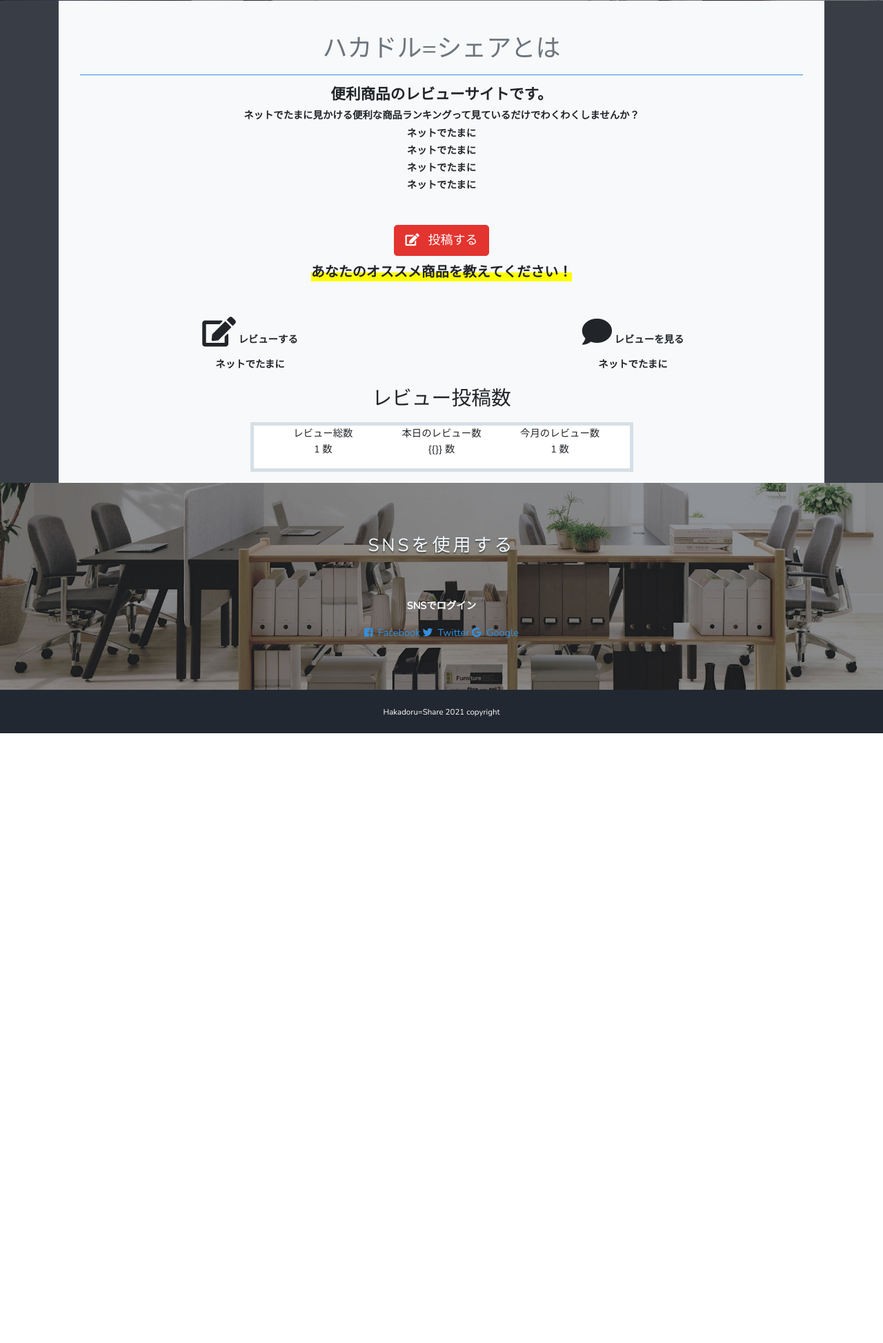
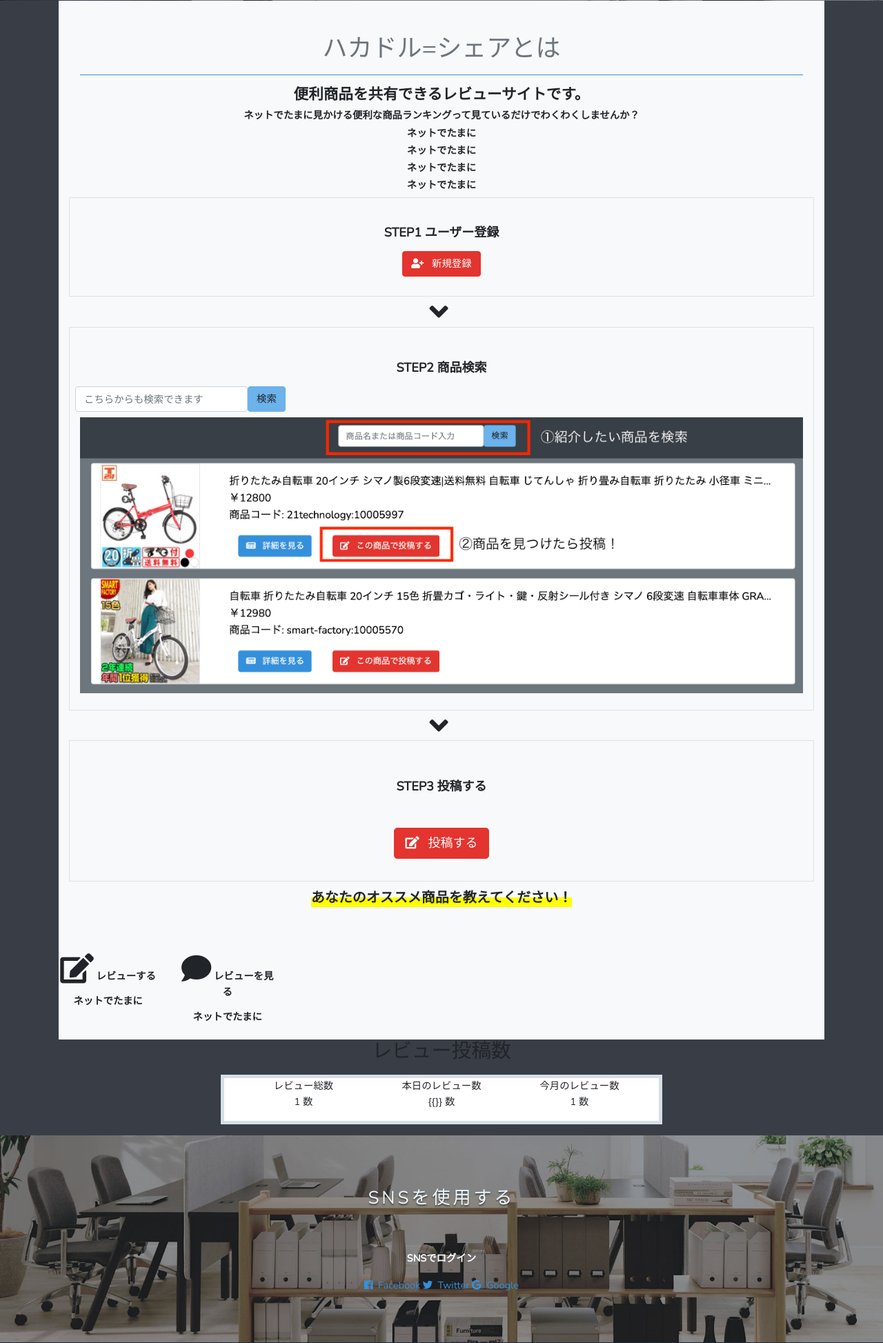
Before and after one commit to takamo111/hakadoru-share-app, a Laravel app: page / in a window 1280 px wide. Shown: the part 585-2532 px from the top of the page at 69% size. Before the commit the page ends 1648 px from the top, so only its background shows below. Run offline with Laravel 8, Linux system fonts and the light colour scheme; the visitor is signed in with stand-in values (Sample User, id 1); style sheets or scripts are compiled from the project's sources; parts of the project's set-up code (start-up, migrations or seed data) failed here and were passed over; some libraries are stand-ins or nearby versions.

Commit message:
ビュー修正

```diff
--- a/app/User.php
+++ b/app/User.php
@@ -18,7 +18,7 @@
      * @var array
      */
     protected $fillable = [
-        'name', 'email', 'password',
+        'name', 'email', 'password','nickname', 'twitter_id', 'avatar'
     ];
 
     /**
--- a/config/app.php
+++ b/config/app.php
@@ -162,6 +162,7 @@
         Illuminate\Translation\TranslationServiceProvider::class,
         Illuminate\Validation\ValidationServiceProvider::class,
         Illuminate\View\ViewServiceProvider::class,
+        Laravel\Socialite\SocialiteServiceProvider::class,
 
 
         /*
@@ -227,6 +228,7 @@
         'URL' => Illuminate\Support\Facades\URL::class,
         'Validator' => Illuminate\Support\Facades\Validator::class,
         'View' => Illuminate\Support\Facades\View::class,
+        'Socialite' => Laravel\Socialite\Facades\Socialite::class,
 
     ],
 
--- a/config/services.php
+++ b/config/services.php
@@ -35,4 +35,10 @@
         'client_secret' => env('GOOGLE_CLIENT_SECRET'),
         'redirect' => env('APP_URL') . '/login/google/callback',
     ],
+
+    "twitter" => [
+        'client_id'     => env('TWITTER_CLIENT_ID'),
+        'client_secret' => env('TWITTER_CLIENT_SECRET'),
+        'redirect'      => env('TWITTER_REDIRECT'),
+    ]
 ];
--- a/resources/views/auth/login.blade.php
+++ b/resources/views/auth/login.blade.php
@@ -70,6 +70,7 @@
                         <i class="fab fa-google mr-1"></i>Google でログイン
                      </a>
                   </div>
+                  <a href="{{ route("twitter.login") }}" class="btn btn-primary">Twitterでログイン</a>//追加
                 </div>
               </div>
             </div>
--- a/resources/views/index.blade.php
+++ b/resources/views/index.blade.php
@@ -36,17 +36,58 @@
               <h1 class="mt-5 text-secondary "> ハカドル=シェアとは </h1>
               <div class="m-3  border-bottom border-primary "> </div>
             </div>
-            <h4 class="text-center font-weight-bold">便利商品のレビューサイトです。</h4>
+            <h4 class="text-center font-weight-bold">便利商品を共有できるレビューサイトです。</h4>
             <h6 class="text-center font-weight-bold">ネットでたまに見かける便利な商品ランキングって見ているだけでわくわくしませんか？</h6>
             <h6 class="text-center font-weight-bold">ネットでたまに</h6>
             <h6 class="text-center font-weight-bold">ネットでたまに</h6>
             <h6 class="text-center font-weight-bold">ネットでたまに</h6>
             <h6 class="text-center font-weight-bold">ネットでたまに</h6>
-            <div class="text-center mt-5">
-              <a href="{{route('articles.create')}}" class="btn btn-danger btn-lg">
-              <i class="fa fa-edit mr-2"></i>
-                投稿する
-              </a>
+
+            <div class="container py-4 border">
+              <h5 class="text-center font-weight-bold my-3">STEP1 ユーザー登録</h5>
+              <div class="text-center my-1">
+                <a href="{{ route('register') }}" class="btn btn-danger btn">
+                <i class="fa fa-user-plus mr-2"></i>
+                  新規登録
+                </a>
+              </div>
+            </div>
+            <div class="row justify-content-center">
+            <i class="fa fa-angle-down fa-3x mr-2"  ></i>
+            </div>
+            <div class="container py-4 border">
+              <h5 class="text-center font-weight-bold mt-4">STEP2 商品検索</h5>
+              <div class="row justify-content-center">
+                <div>
+                  <div class="card-body card-body-top p-2">
+                    <form class="form-inline" action="{{ route('searchs.index') }}" method="get">
+                      <div class="form-group">
+                      <input type="text" name="keyword"  class="form-control" style="width:250px;" placeholder="こちらからも検索できます">
+                      </div>
+                      <input type="submit" value="検索" class="btn btn-info">
+                    </form>
+                  </div>
+                  <div class="container">
+                    <img src="{{ asset('images/search.png') }}" class="img-fluid" alt="Responsive image" width="100%" height="100%"></img>
+                  </div>
+                </div>
+              </div>
+            </div>
+            <div class="row justify-content-center">
+            <i class="fa fa-angle-down fa-3x mr-2"  ></i>
+            </div>
+            <div class="container py-4 border">
+              <div class="card-body card-body-top p-2">
+                <h5 class="text-center font-weight-bold mt-4">STEP3 投稿する </h5>
+                <div class="text-center mt-5">
+                  <a href="{{route('articles.create')}}" class="btn btn-danger btn-lg">
+                  <i class="fa fa-edit mr-2"></i>
+                    投稿する
+                  </a>
+                </div>
+              </div>
+            </div>
+
               <p class="text-center font-weight-bold mt-2"> <span style="background: linear-gradient(transparent 50%, yellow 50%); font-size: 20px;">あなたのオススメ商品を教えてください！</span> </p>
             </div>
             <div class="row mb-3 mt-5">
--- a/routes/web.php
+++ b/routes/web.php
@@ -52,3 +52,6 @@
 
 Route::resource('comment', 'CommentController')->only(['store']);
 Route::get('/comment/{comment_id}', 'CommentController@destroy');
+
+Route::get('/login/twitter', 'Auth\TwitterController@redirectToProvider')->name("twitter.login");
+Route::get('/login/twitter/callback', 'Auth\TwitterController@handleProviderCallback');
```
Also changed, not shown: app/Http/Controllers/Auth/TwitterController.php (added, +41 -0 lines), database/migrations/2014_10_12_000000_create_users_table.php, public/images/article.png (added), public/images/search.png (added).
